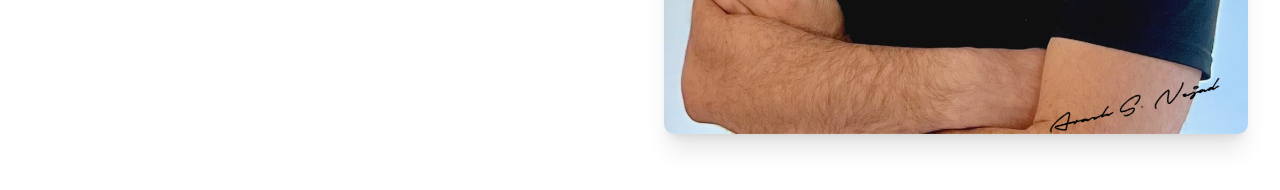
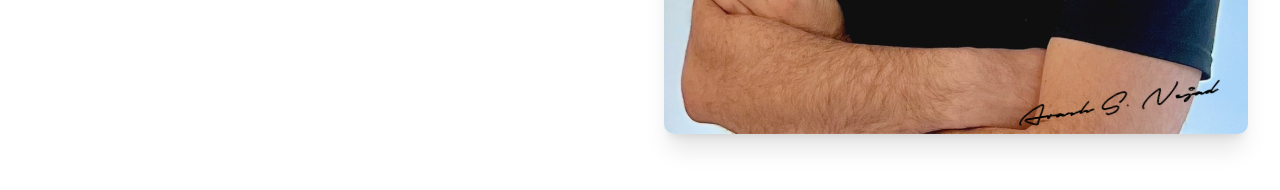
Before and after one commit to arashhappyteams/arashnejad-website, a React (Vite) app: page / in a window 1280 px wide. Shown: the part 741-931 px from the top of the page. Built offline with nearby package versions, Linux system fonts and the light colour scheme.

Commit message:
Adjust signature image size and rotation
Updated signature image dimensions and rotation angle.

```diff
--- a/src/components/Signature.tsx
+++ b/src/components/Signature.tsx
@@ -5,9 +5,9 @@ export function Signature() {
       alt="Arash Nejad Signature"
       className="signature-image"
       style={{
-        width: '190px',
+        width: '220px',
         height: 'auto',
-        transform: 'rotate(-14deg)',
+        transform: 'rotate(-9deg)',
         transformOrigin: 'center center'
       }}
     />
```
